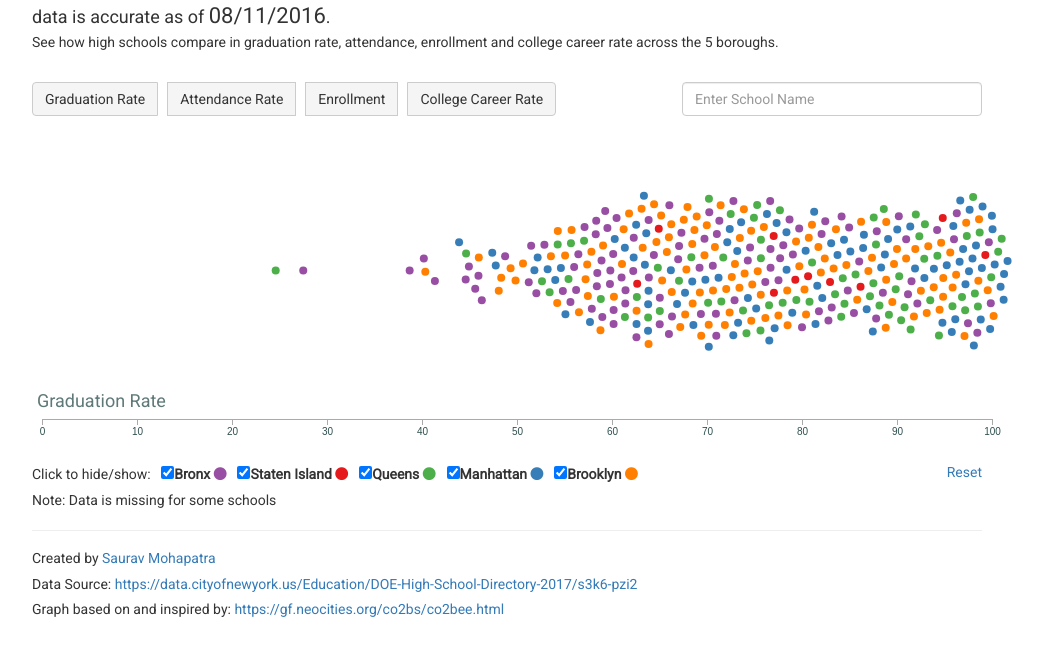
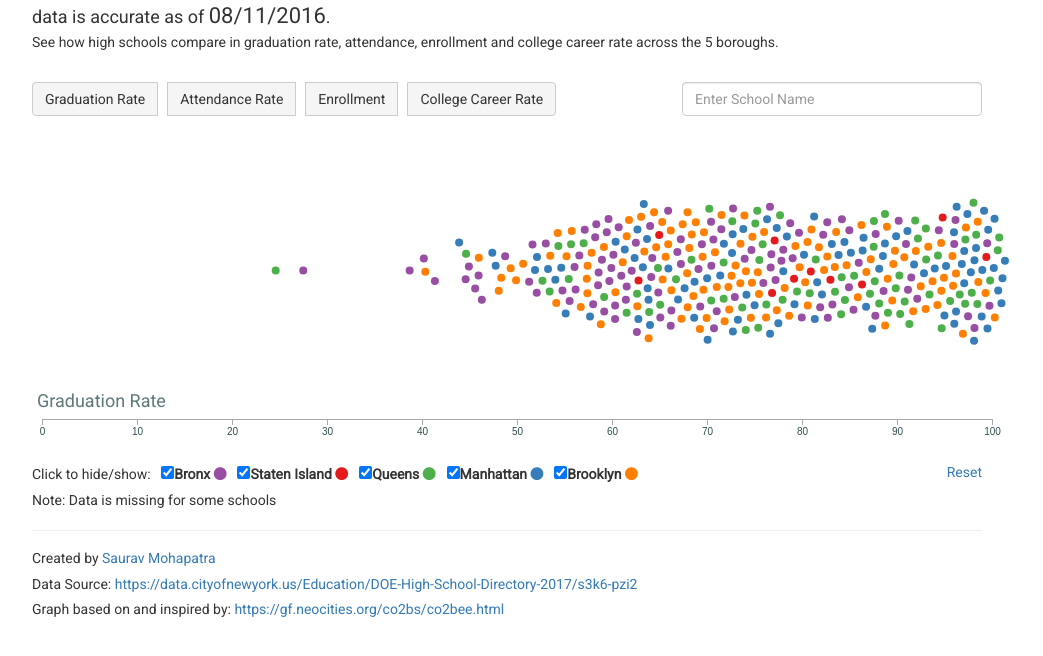
Before and after one commit to s35/s35.github.io, a plain HTML site: page proj/nycdoe.html in a window 1280 px wide. Shown: the part 114-770 px from the top of the page, without its empty margins (133-1176 px from the left). Drawn offline with nearby package versions, Linux system fonts and the light colour scheme.

```diff
--- a/proj/nycdoe.html
+++ b/proj/nycdoe.html
@@ -303,13 +303,14 @@
                         }))
                     .stop();
 
-                for (var i = 0; i < dataSet.length; ++i) simulation.tick();
+                for (var i = 0; i < 150; ++i) simulation.tick();
 
                 countriesCircles = svg.selectAll(".countries")
                     .data(dataSet, function (d) { return d.school_name });
 
                 countriesCircles.exit()
                     .transition()
+                    .delay(500)
                     .duration(1000)
                     .attr("cx", 0)
                     .attr("cy", (h / 2) - padding[2] / 2)
@@ -324,6 +325,7 @@
                     .attr("fill", function (d) { return colors(d.boro); })
                     .merge(countriesCircles)
                     .transition()
+                    .delay(500)
                     .duration(2000)
                     .attr("cx", function (d) { return d.x; })
                     .attr("cy", function (d) { return d.y; });
@@ -339,6 +341,7 @@
 
                 schoolNode
                     .transition()
+                    .delay(500)
                     .duration(4000)
                     .attr("r", "7")
                     .attr("fill", "yellow")
```
